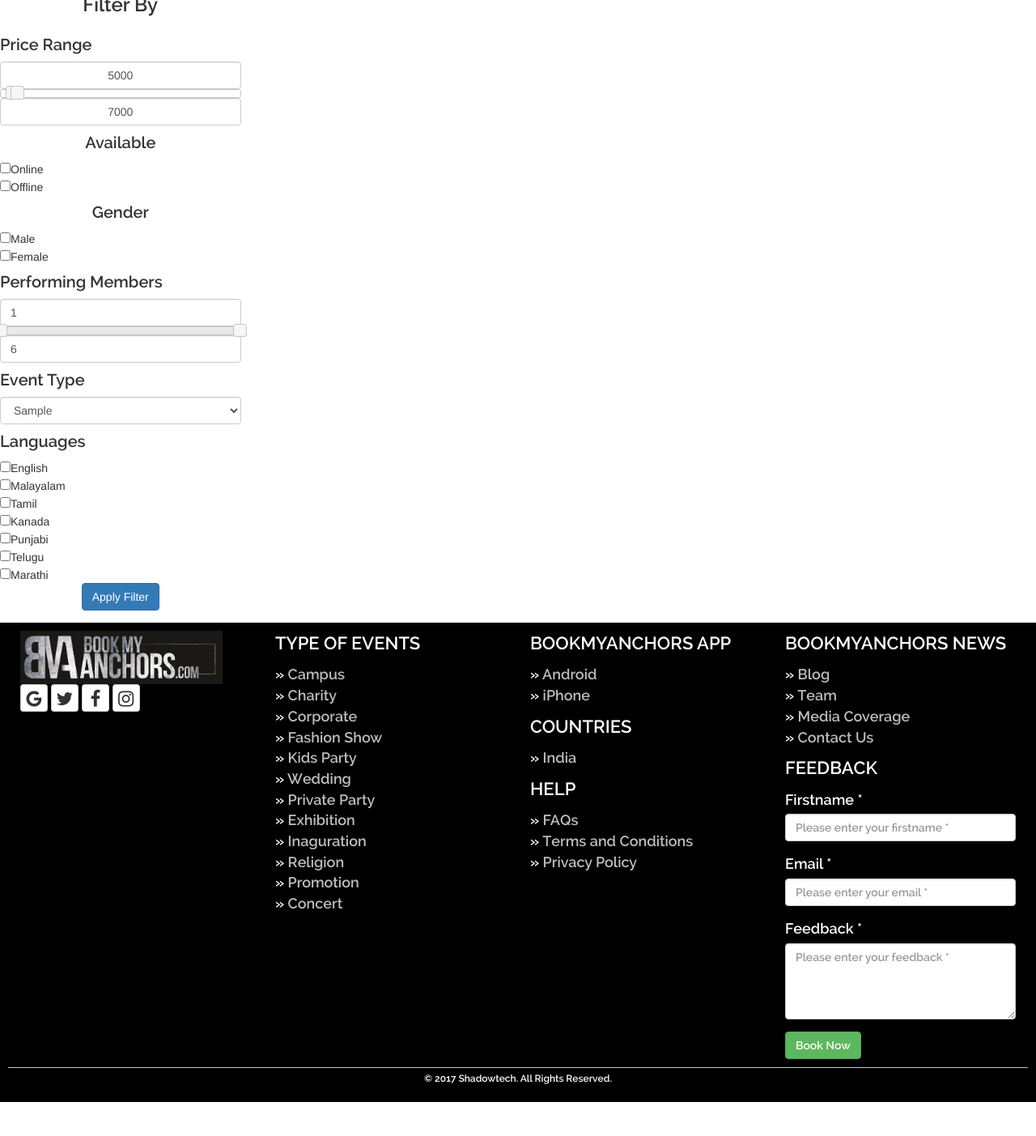
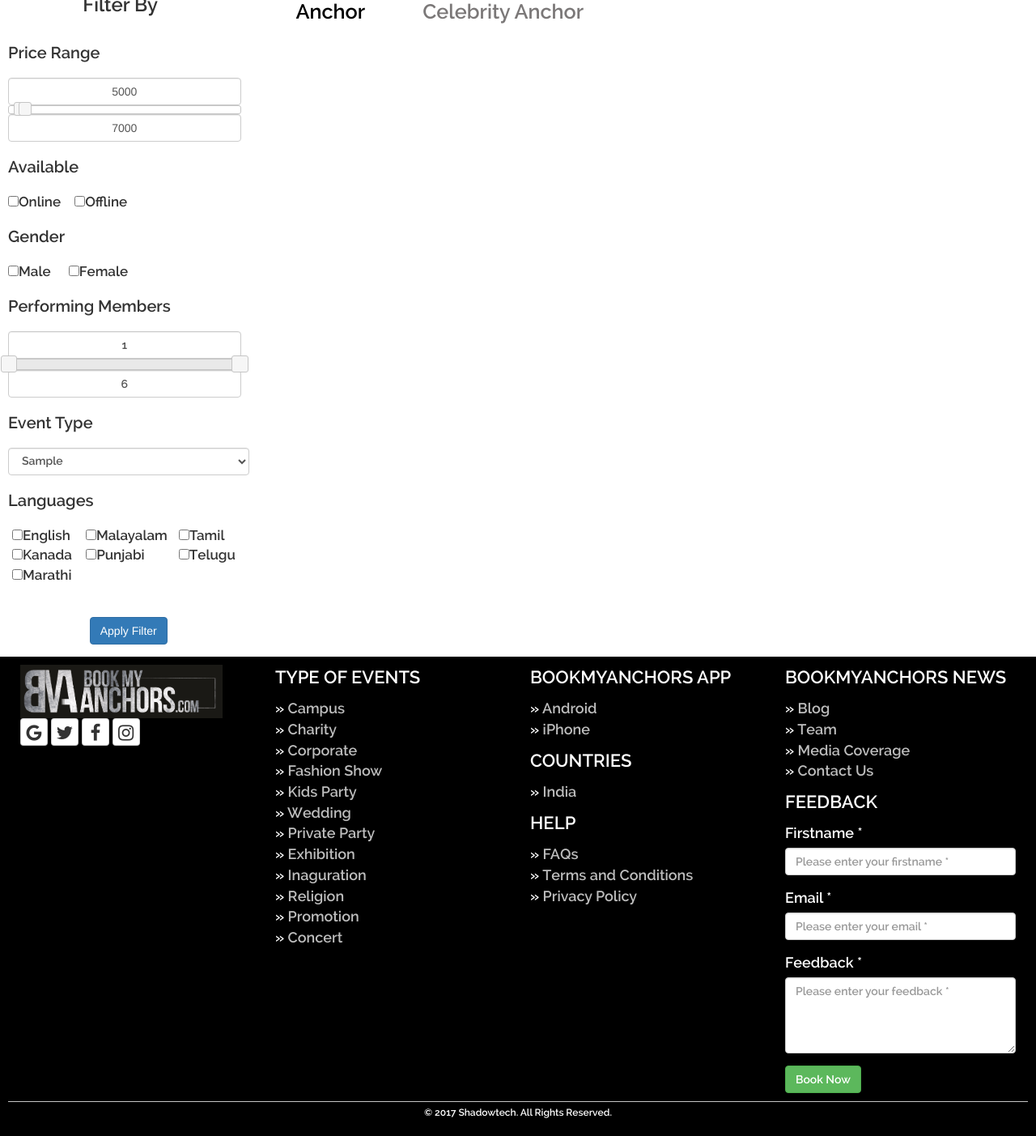
Before and after one commit to shadowtech5/original, a PHP site: page /landingpage.php?ev_id=1 in a window 1280 px wide. Shown: the part 392-1795 px from the top of the page at 81% size. Run offline with PHP 8.4, Linux system fonts and the light colour scheme; the visitor is signed in with stand-in values (Sample User, id 1); tables that the repository leaves empty or names only in its code hold one stand-in row (values such as "Sample post"); some libraries are stand-ins or nearby versions.

Commit message:
landingpagechanges

```diff
--- a/css/custom_style.css
+++ b/css/custom_style.css
@@ -264,6 +264,27 @@ body{
 .view-profile-user-deails{
 	padding-top: 25px;
 }
+.celeb-profile-menu-bar{
+	padding-top: 18px;
+	padding-bottom: 10px;
+	padding-left: 18px;
+	font-size: 25.19px;
+	color: #7b7878;
+	font-family: raleway;
+}
+.celeb-profile-menu-bar>span{
+	padding-right: 18px;
+}
+.celeb-profile-menu-bar>div>span>a{
+	color: #7b7878;
+	cursor:pointer;
+}
+.celeb-profile-menu-bar>div>span>a:hover{
+	background-color: #7b7878;
+	text-decoration: none;
+	cursor:pointer;
+	opacity: 50;
+}
 .view-profile-menu-bar{
 	border-top: 2px solid #484a4a;
 	border-bottom: 2px solid #484a4a;
@@ -284,7 +305,6 @@ body{
 	color: #000000;
 	text-decoration: none;
 	cursor:pointer;
-
 }
 .biography-container>span{
 	font-size: 60px;
--- a/db_connnection.php
+++ b/db_connnection.php
@@ -3,9 +3,9 @@
   // $dbuser = 'bookmyanchor';
   // $dbpass = 'radhika422';
 
-  $dbhost = 'localhost:8080';
+  $dbhost = 'localhost:3306';
   $dbuser = 'root';
-  $dbpass = 'jishnu';
+  $dbpass = '';
 
   $conn = mysql_connect($dbhost, $dbuser, $dbpass);
 
--- a/landingpage.php
+++ b/landingpage.php
@@ -331,7 +331,13 @@
 			.nav-fltr-text{
 				font-size: 20px;
 				font-family: raleway;
+				padding-top: 10px;
+				padding-bottom: 10px;
 			}
+			.subfltr-text{
+				font-size: 17px;
+				font-family: raleway;
+				}
 		</style>
 		<script type="text/javascript">
 			$(document).ready(function(){
@@ -440,33 +446,31 @@
       			<div class="col-sm-3 sidenav">
         			<form action="landingpage.php?searching" method="post">
         				<p style="font-family: raleway; font-size: 24px; padding-top: 10px; padding-bottom: 10px;" class="text-center">Filter By</p>
-          				<div class="price-container">
+          				<div class="price-container" style="margin-left: 10px;">
             				<h4 class=" nav-fltr-text">Price Range</h4>
             					<input type="text" id="price1" name="min_price" class="form-control text-center">
               					<div id="slider-3"></div>
             					<input type="text" id="price2" name="max_price" class="form-control text-center">
           				</div>
-          				<div>
-            				<h4 class="text-center nav-fltr-text">Available</h4>
-            				<input type="checkbox" name="online">Online
-            			<br/>
-            				<input type="checkbox" name="offline">Offline
+          				<div class="subfltr-text">
+            				<h4 class="nav-fltr-text" style="margin-left: 10px;">Available</h4>
+            					<input type="checkbox" name="online" style="margin-left: 10px;">Online
+            					<input type="checkbox" name="offline" style="margin-left: 13px;">Offline
           				</div>
-          				<div>
-            				<h4 class="text-center nav-fltr-text">Gender</h4>
-					            <input type="checkbox" name="male">Male
-					         <br/>
-					            <input type="checkbox" name="female">Female
+          				<div class="subfltr-text">
+            				<h4 class="nav-fltr-text" style="margin-left: 10px;">Gender</h4>
+					            <input type="checkbox" name="male" style="margin-left: 10px;">Male
+					            <input type="checkbox" name="female" style="margin-left: 18px;">Female
           				</div>
-          				<div>
+          				<div class="subfltr-text" style="margin-left: 10px;">
 				            <h4 class="nav-fltr-text">Performing Members</h4>
-				            	<input type="text" id="price3" name="min_members" class="form-control">
+				            	<input type="text" id="price3" name="min_members" class="form-control text-center">
 				             	<div id="slider-4"></div>
-				            	<input type="text" id="price4" name="max_members" class="form-control">
+				            	<input type="text" id="price4" name="max_members" class="form-control text-center">
 				        </div>
-          				<div>
-            					<h4 class="nav-fltr-text">Event Type</h4>
-            					<select class="form-control" name="event_type">
+          				<div class="subfltr-text">
+            					<h4 class="nav-fltr-text" style="margin-left: 10px;">Event Type</h4>
+            					<select class="form-control" name="event_type"  style="margin-left: 10px;">
 						              <?php
 						              $event_sql = 'SELECT * from M_EVENT_TYPE';
 						              $event_retval = mysql_query( $event_sql, $conn );
@@ -480,23 +484,32 @@
 						              <?php } ?>
             					</select>
           				</div>
-          				<div>
-				            <h4 class="nav-fltr-text">Languages</h4>
-				            <input type="checkbox" name="english">English</input><br>
-				            <input type="checkbox" name="malayalam">Malayalam</input><br>
-				            <input type="checkbox" name="tamil">Tamil</input><br>
-				            <input type="checkbox" name="kanada">Kanada</input><br>
-				            <input type="checkbox" name="punjabi">Punjabi</input><br>
-				            <input type="checkbox" name="telugu">Telugu</input><br>
-				            <input type="checkbox" name="marati">Marathi</input>
+          				<div class="subfltr-text">
+				            <h4 class="nav-fltr-text" style="margin-left: 10px;">Languages</h4>
+				            <input type="checkbox" name="english" style="margin-left: 15px;">English</input>
+				            <input type="checkbox" name="malayalam" style="margin-left: 15px;">Malayalam</input>
+				            <input type="checkbox" name="tamil" style="margin-left: 10px;">Tamil</input><br>
+				            <input type="checkbox" name="kanada" style="margin-left: 15px;">Kanada</input>
+				            <input type="checkbox" name="punjabi" style="margin-left: 13px;">Punjabi</input>
+				            <input type="checkbox" name="telugu" style="margin-left: 38px;">Telugu</input><br>
+				            <input type="checkbox" name="marati" style="margin-left: 15px;">Marathi</input>
           				</div>
-          				<div class="text-center">
+          				<br/><br/>
+          				<div class="text-center col-md-12"  style="margin-left: 10px;">
             				<button class="btn btn-primary" type="submit">Apply Filter</button>
           				</div>
         			</form>
       			</div>
 			<!-- ends -->
 			<div class="col-sm-9">
+			<!-- menu bar starts -->
+				<div class="row celeb-profile-menu-bar">
+					<div class="col-md-6">
+						<span><a  class="active" id="Anchor" style="padding: 20px;">Anchor</a></span>
+						<span><a  name="celebrity-anchor" style="margin-left: 25px;padding: 20px;">Celebrity Anchor</a></span>
+					</div>
+				</div>
+			<!-- ends menu bar -->
 
 				<?php
 					while($row = mysql_fetch_array($retval, MYSQL_ASSOC))
```
